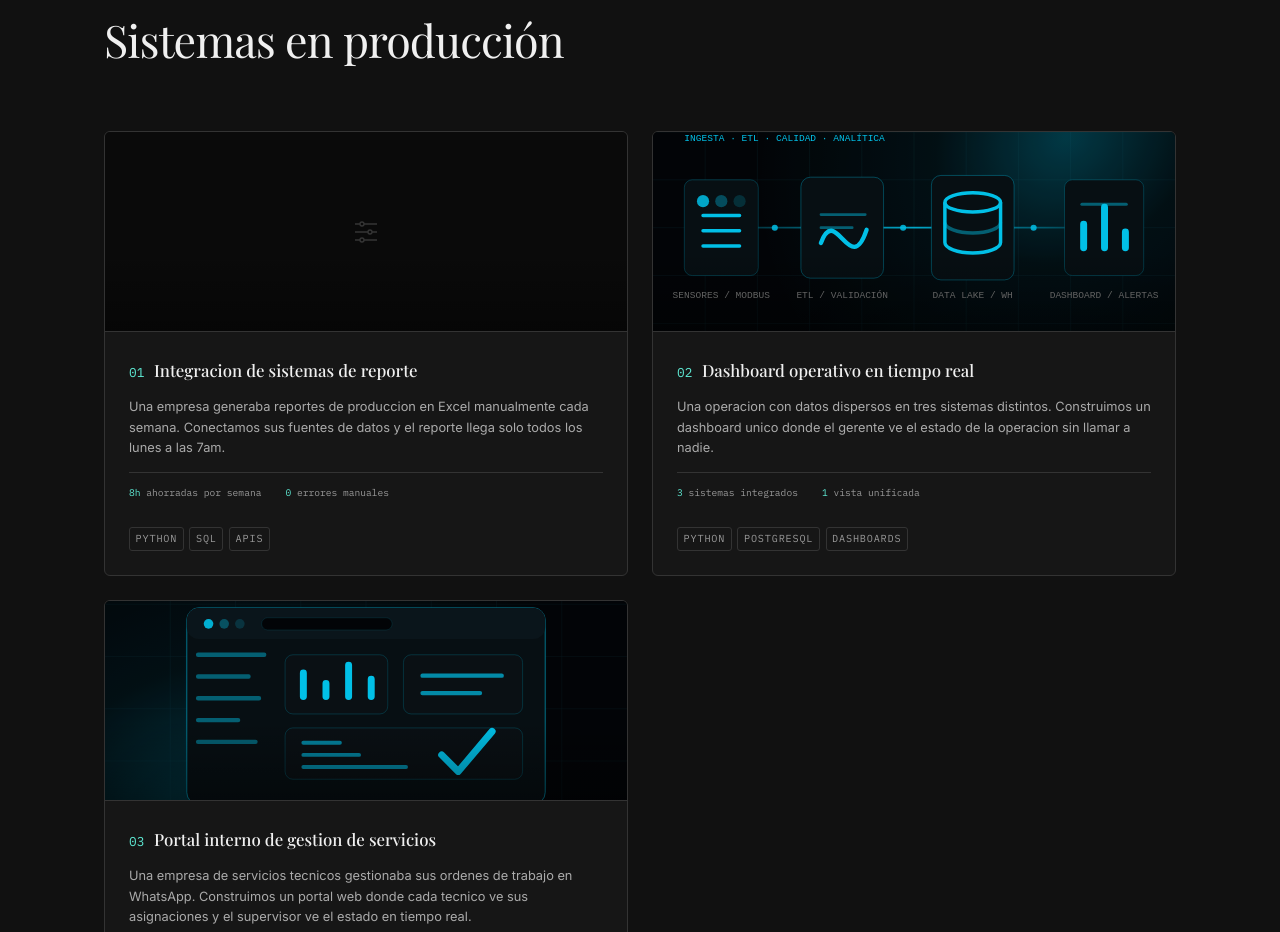
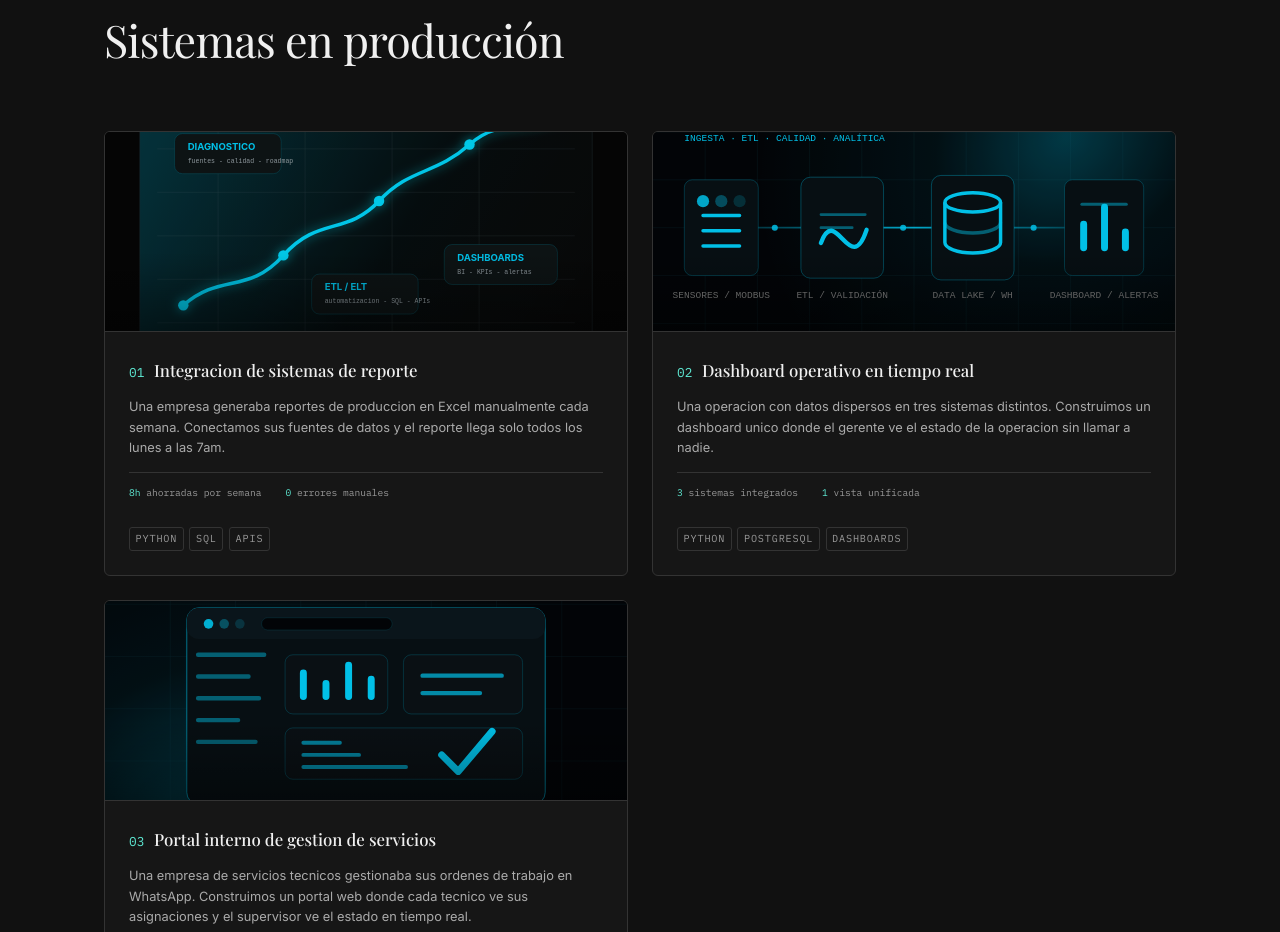
Before and after one commit to Hark0616/portafolio, a website built with Vite: page index.html in a window 1280 px wide. Shown: the part 3283-4215 px from the top of the page. Built offline with nearby package versions, Linux system fonts and the light colour scheme.

Commit message:
feat(frontend): Edit .svg first project

```diff
--- a/index.html
+++ b/index.html
@@ -238,11 +238,8 @@
         <!-- Caso 01: Automatizacion -->
         <article class="sol-item anim-fade-up">
           <div class="sol-visual">
-            <div class="visual-placeholder">
-              <svg viewBox="0 0 24 24" fill="none" stroke="currentColor" stroke-width="1">
-                <path d="M10.5 6h9.75M10.5 6a1.5 1.5 0 11-3 0m3 0a1.5 1.5 0 10-3 0M3.75 6H7.5m3 12h9.75m-9.75 0a1.5 1.5 0 01-3 0m3 0a1.5 1.5 0 00-3 0m-3.75 0H7.5m9-6h3.75m-3.75 0a1.5 1.5 0 01-3 0m3 0a1.5 1.5 0 00-3 0m-9.75 0h9.75" />
-              </svg>
-            </div>
+            <img class="sol-image" src="/src/assets/project_analytics_consulting.svg"
+              alt="Ejemplo de automatizacion de reporte con Python y APIs" />
           </div>
           <div class="sol-info">
             <div class="sol-header">
```
